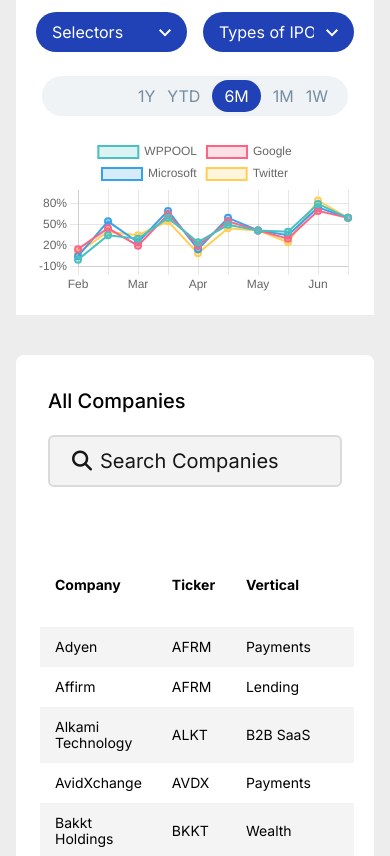
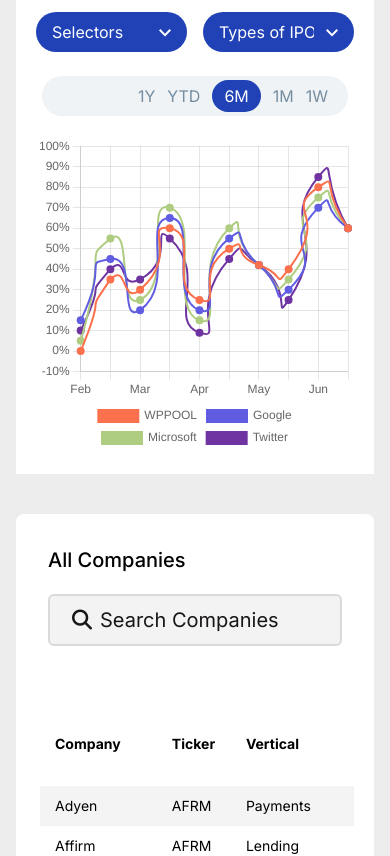
Before and after one commit to Bipon-Roy/wppool-task, a plain HTML site: page index.html in a window 390 px wide. Shown: the part 1620-2476 px from the top of the page. Drawn offline with nearby package versions, Linux system fonts and the light colour scheme.

Commit message:
fix responsive issues for slider and chart

```diff
--- a/app.js
+++ b/app.js
@@ -68,7 +68,22 @@ const slider = document.getElementById("slider");
 const nextBtn = document.getElementById("nextBtn");
 const prevBtn = document.getElementById("prevBtn");
 let currentIndex = 0;
-const slidesToShow = 2;
+let slidesToShow = getSlidesToShow();
+
+function getSlidesToShow() {
+    if (window.innerWidth < 768) {
+        return 1;
+    } else if (window.innerWidth < 1024) {
+        return 1.3;
+    } else {
+        return 2.3;
+    }
+}
+
+function updateSlider() {
+    const slideWidth = slider.children[0].getBoundingClientRect().width + 10;
+    slider.style.transform = `translateX(-${currentIndex * slideWidth}px)`;
+}
 
 nextBtn.addEventListener("click", () => {
     if (currentIndex < slider.children.length - slidesToShow) {
@@ -88,12 +103,22 @@ prevBtn.addEventListener("click", () => {
     updateSlider();
 });
 
-function updateSlider() {
-    slider.style.transform = `translateX(-${(currentIndex * 100) / slidesToShow}%)`;
-}
+window.addEventListener("resize", () => {
+    slidesToShow = getSlidesToShow();
+    updateSlider();
+});
+
+updateSlider();
 // end of slider script
 
+// chart script
 const ctx = document.getElementById("myChart").getContext("2d");
+
+// Add the height attribute for mobile screens
+if (window.innerWidth < 768) {
+    document.getElementById("myChart").setAttribute("height", "300");
+}
+
 const labels = ["Feb", "", "Mar", "", "Apr", "", "May", "", "Jun", ""];
 const data = {
     labels: labels,
@@ -101,29 +126,29 @@ const data = {
         {
             label: "WPPOOL",
             data: [0, 35, 30, 60, 25, 50, 42, 40, 80, 60],
-            backgroundColor: "rgba(75, 192, 192, 0.2)",
-            borderColor: "rgba(75, 192, 192, 1)",
+            backgroundColor: "#fc714d",
+            borderColor: "#fc714d",
             borderWidth: 2,
         },
         {
             label: "Google",
             data: [15, 45, 20, 65, 20, 55, 42, 30, 70, 60],
-            backgroundColor: "rgba(255, 99, 132, 0.2)",
-            borderColor: "rgba(255, 99, 132, 1)",
+            backgroundColor: "#615de3",
+            borderColor: "#615de3",
             borderWidth: 2,
         },
         {
             label: "Microsoft",
             data: [5, 55, 25, 70, 15, 60, 42, 35, 75, 60],
-            backgroundColor: "rgba(54, 162, 235, 0.2)",
-            borderColor: "rgba(54, 162, 235, 1)",
+            backgroundColor: "#afcd80",
+            borderColor: "#afcd80",
             borderWidth: 2,
         },
         {
             label: "Twitter",
             data: [10, 40, 35, 55, 9, 45, 42, 25, 85, 60],
-            backgroundColor: "rgba(255, 206, 86, 0.2)",
-            borderColor: "rgba(255, 206, 86, 1)",
+            backgroundColor: "#6f34a1",
+            borderColor: "#6f34a1",
             borderWidth: 2,
         },
     ],
@@ -133,6 +158,14 @@ const config = {
     type: "line",
     data: data,
     options: {
+        animations: {
+            tension: {
+                duration: 1000,
+                easing: "linear",
+                from: 1,
+                to: 1,
+            },
+        },
         scales: {
             y: {
                 min: -10,
@@ -145,7 +178,13 @@ const config = {
                 },
             },
         },
+        plugins: {
+            legend: {
+                position: "bottom",
+            },
+        },
     },
 };
 
 new Chart(ctx, config);
+// end of chart script
--- a/index.html
+++ b/index.html
@@ -431,35 +431,35 @@
 
                 <div class="slider-parent-container">
                     <div class="slider-container" id="slider">
-                        <div class="w-[450px] h-[300px] rounded-md">
+                        <div class="w-[300px] h-[250px] lg:w-[450px] lg:h-[300px] rounded-md">
                             <img
                                 class="w-full h-full rounded-md"
                                 src="./images/slide1.png"
                                 alt="Slider Image"
                             />
                         </div>
-                        <div class="w-[450px] h-[300px] rounded-md">
+                        <div class="w-[300px] h-[250px] lg:w-[450px] lg:h-[300px] rounded-md">
                             <img
                                 class="w-full h-full rounded-md"
                                 src="./images/slide2.png"
                                 alt="Slider Image"
                             />
                         </div>
-                        <div class="w-[450px] h-[300px] rounded-md">
+                        <div class="w-[300px] h-[250px] lg:w-[450px] lg:h-[300px] rounded-md">
                             <img
                                 class="w-full h-full rounded-md"
                                 src="./images/slide3.png"
                                 alt="Slider Image"
                             />
                         </div>
-                        <div class="w-[450px] h-[300px] rounded-md">
+                        <div class="w-[300px] h-[250px] lg:w-[450px] lg:h-[300px] rounded-md">
                             <img
                                 class="w-full h-full rounded-md"
                                 src="./images/slide1.png"
                                 alt="Slider Image"
                             />
                         </div>
-                        <div class="w-[450px] h-[300px] rounded-md">
+                        <div class="w-[300px] h-[250px] lg:w-[450px] lg:h-[300px] rounded-md">
                             <img
                                 class="w-full h-full rounded-md"
                                 src="./images/slide3.png"
--- a/style.css
+++ b/style.css
@@ -114,7 +114,7 @@ header {
 
 .about-section {
     background-image: url("./images/about.png");
-    min-height: 140vh;
+    min-height: 125vh;
     background-size: initial;
     background-repeat: no-repeat;
     background-position: bottom right;
@@ -202,6 +202,7 @@ header {
 }
 /* end of table style  */
 
+/* slider style */
 .slider-parent-container {
     position: relative;
     overflow: hidden;
@@ -209,12 +210,27 @@ header {
     max-width: 100%;
     margin-top: 1rem;
 }
+
 .slider-container {
     display: flex;
     transition: transform 0.5s ease-in-out;
     gap: 10px;
 }
+
 .slider-container > div {
     flex: 0 0 calc((100% / 2.3) - 10px);
     box-sizing: border-box;
 }
+
+@media (max-width: 1024px) {
+    .slider-container > div {
+        flex: 0 0 calc((100% / 1.3) - 10px);
+    }
+}
+
+@media (max-width: 768px) {
+    .slider-container > div {
+        flex: 0 0 calc((100% / 1.3) - 10px);
+    }
+}
+/* end of slider style */
```
